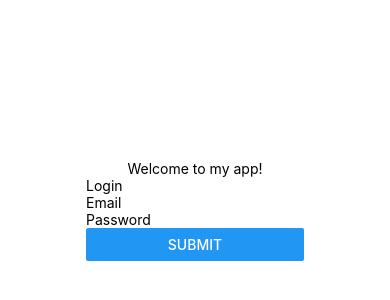
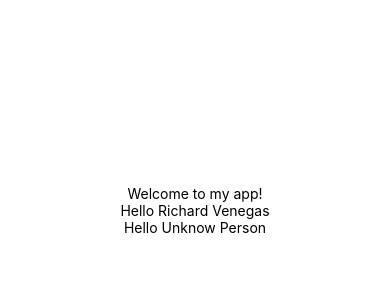
Before and after one commit to rvenegas5/pokedex, a React Native app: screen / in a window 390 px wide. Shown: the part 212-512 px from the top of the page. Built offline with nearby package versions, Linux system fonts and the light colour scheme.

Commit message:
Using props in the components

```diff
--- a/App.js
+++ b/App.js
@@ -1,11 +1,12 @@
 import { StyleSheet, Text, View } from 'react-native';
-import LoginForm from './src/components/LoginForm';
+import Greet from './src/components/Greet';
 
 export default function App() {
   return (
     <View style={styles.container}>
       <Text>Welcome to my app!</Text>
-      <LoginForm />
+      <Greet firstname="Richard" lastname="Venegas" />
+      <Greet />
     </View>
   );
 }
--- /dev/null
+++ b/src/components/Greet.js
@@ -0,0 +1,13 @@
+import React from "react";
+import { Text } from "react-native";
+
+export default function Greet ({firstname, lastname}) {
+    return(
+        <Text>Hello {firstname} {lastname}</Text>
+    );
+}
+
+Greet.defaultProps = {
+    firstname: 'Unknow',
+    lastname: 'Person'
+}
```
